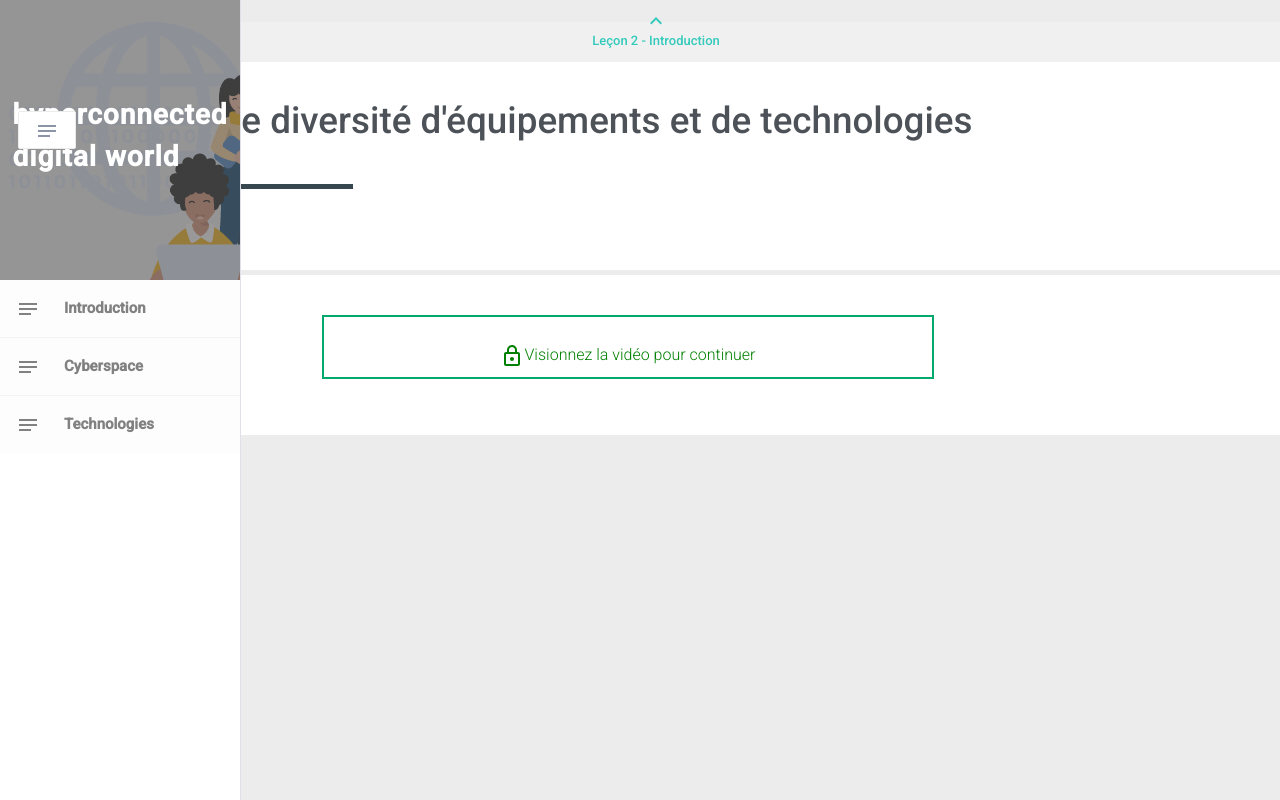
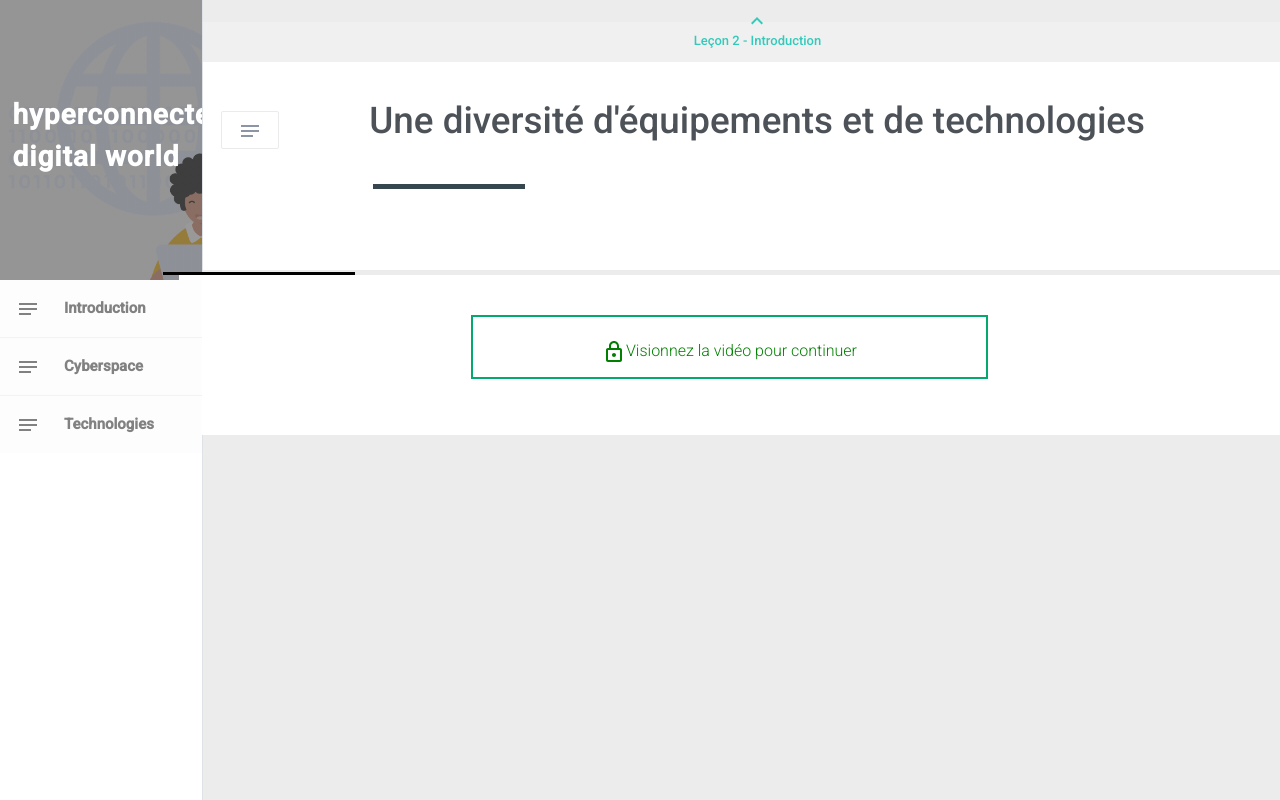
Before and after one commit to Pob1-Balin/frontEnd, a React (Create React App) app: page /unite in a window 1280 px wide. Built offline with nearby package versions, Linux system fonts and the light colour scheme; the HTML template or start-up script is replaced by a standard one.

Commit message:
sidebar correction

```diff
--- a/src/unitsDashboard/components/SidebarLinks.jsx
+++ b/src/unitsDashboard/components/SidebarLinks.jsx
@@ -50,7 +50,7 @@ import './sidebar.css'
 function SidebarLinks() {
     return (
       <>
-        <div className="border-end bg-white position-fixed" id="sidebar-wrapper" style={{Height:'100vh', overflowY:'hidden'}}>
+        <div className="border-end bg-white position-static" id="sidebar-wrapper" style={{Height:'100vh', overflowY:'hidden'}}>
                 <div className="list-group list-group-flush">
                   <header className="sidebar-header bg-light SideHeader position-" style={{minHeight:'35vh'}}>
                     <h2 className="text-left fs-33 text-white letter-spacing-1 mx-auto">hyperconnected <br /> digital world</h2>
```
